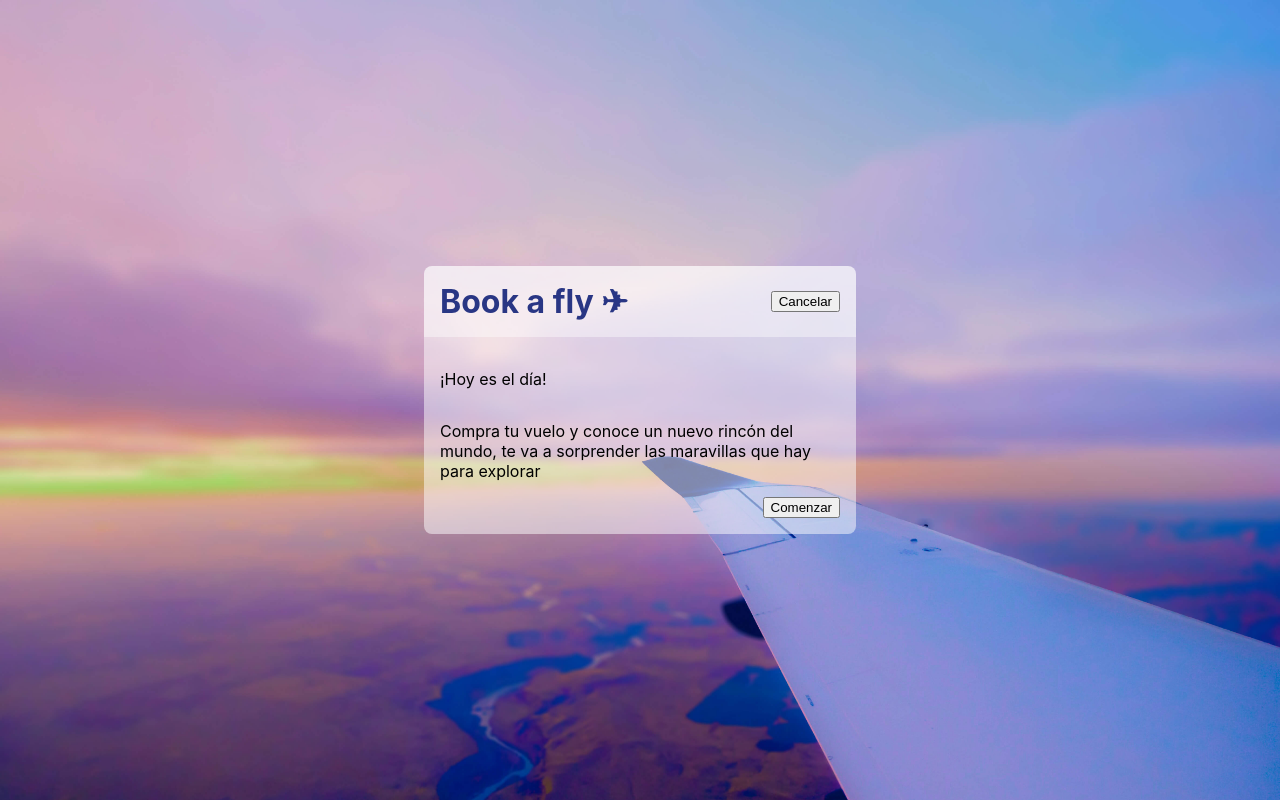
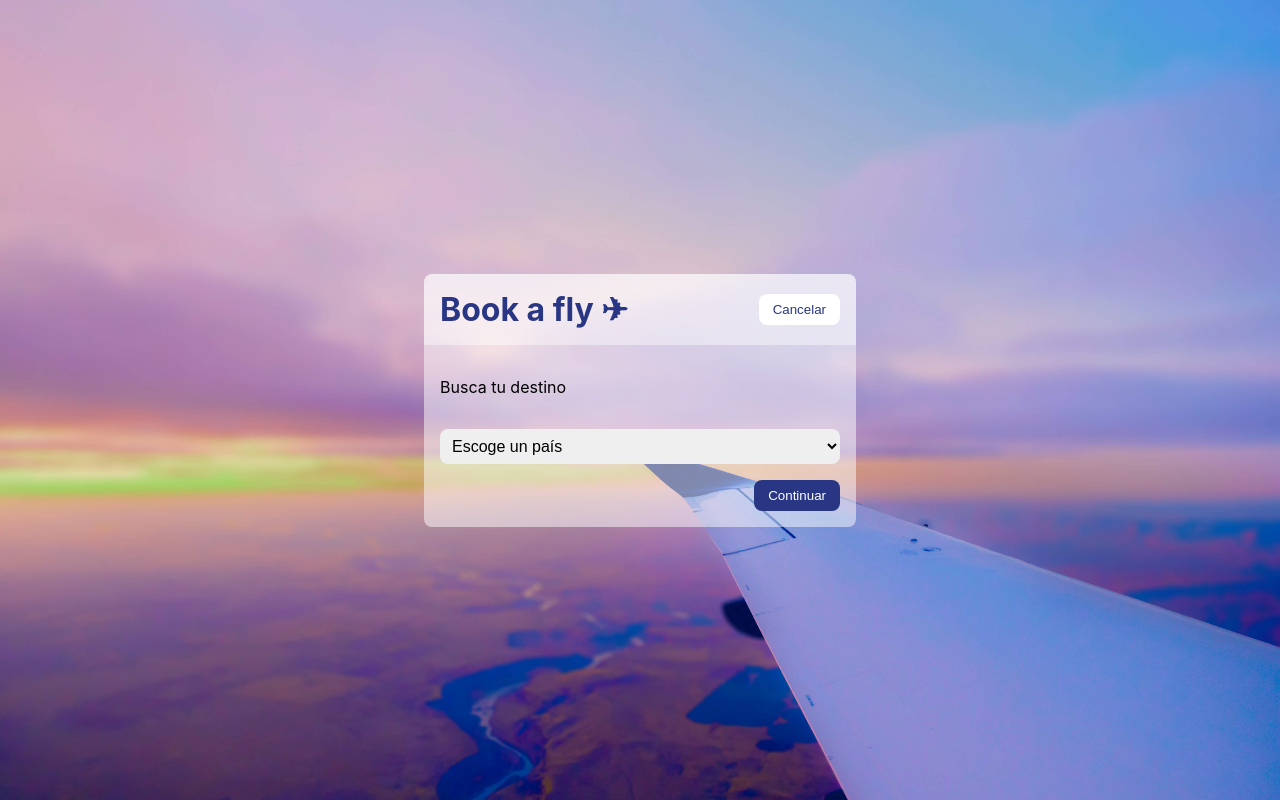
Before and after one commit to Brun02K20/cursostatemachinesreactxstate, a React (Create React App) app: page / in a window 1280 px wide. Both pictures are taken after a click on the button "Comenzar". Built offline with nearby package versions, Linux system fonts and the light colour scheme.

Commit message:
aprendiendo a implementar transiciones basicas entre estados

```diff
--- a/src/App.css
+++ b/src/App.css
@@ -36,3 +36,11 @@
     transform: rotate(360deg);
   }
 }
+
+.button {
+  background-color: #293684;
+  border: none;
+  padding: 8px 14px;
+  border-radius: 8px;
+  color: white;
+}
--- a/src/components/Nav/Nav.css
+++ b/src/components/Nav/Nav.css
@@ -16,3 +16,11 @@
     margin: 0;
     color: #293684;
 }
+
+.button-secondary {
+    background-color: white;
+    border: none;
+    padding: 8px 14px;
+    border-radius: 8px;
+    color: #293684;
+}
--- a/src/components/Nav/Nav.js
+++ b/src/components/Nav/Nav.js
@@ -3,10 +3,15 @@
 
 export const Nav = ({ state, send }) => {
 
+    // funcion que me permite dirigirme a la pantalla inicial
+    const goToWelcome = () => {
+        send({ type: "CANCEL" })
+    }
+
     return (
         <nav className='Nav'>
             <h1 className='Nav-logo'>Book a fly ✈</h1>
-            <button className='Nav-cancel button-secondary'>Cancelar</button>
+            {!state.matches("initial") && <button onClick={goToWelcome} className='Nav-cancel button-secondary'>Cancelar</button>}
         </nav>
     );
 };
--- a/src/components/Passengers/Passengers.js
+++ b/src/components/Passengers/Passengers.js
@@ -11,6 +11,10 @@
     const submit = (e) => {
         e.preventDefault();
         changeValue('');
+    }
+
+    const goToTicket = () => {
+        send({ type: "DONE" })
     }
 
     return (
@@ -35,6 +39,7 @@
                 <button
                     className='Passenger-pay button'
                     type="button"
+                    onClick={goToTicket}
                 >
                     Ver mi ticket
                 </button>
--- a/src/components/Search/Search.js
+++ b/src/components/Search/Search.js
@@ -1,7 +1,7 @@
-import React, { useState } from 'react';
+import React, { useEffect, useState } from 'react';
 import './Search.css';
 
-export const Search = ({ send, context }) => {
+export const Search = ({ send }) => {
     const [flight, setFlight] = useState('');
 
     const handleSelectChange = (event) => {
@@ -10,6 +10,15 @@
 
     const options = ['Mexico', 'Venezuela', 'Colombia'];
 
+    useEffect(() => {
+        console.log("vuelo: ", flight)
+    }, [flight])
+
+    const goToPassengers = () => {
+        console.log("continuando")
+        send({ type: "CONTINUE" })
+    }
+
     return (
         <div className='Search'>
             <p className='Search-title title'>Busca tu destino</p>
@@ -17,7 +26,7 @@
                 <option value="" disabled defaultValue>Escoge un país</option>
                 {options.map((option) => <option value={option} key={option}>{option}</option>)}
             </select>
-            <button disabled={flight === ''} className='Search-continue button'>Continuar</button>
+            <button onClick={goToPassengers} disabled={flight === ''} className='Search-continue button'>Continuar</button>
         </div>
     );
 };
--- a/src/components/Tickets/Tickets.js
+++ b/src/components/Tickets/Tickets.js
@@ -1,9 +1,9 @@
 import React from 'react';
 import './Tickets.css';
 
-export const Tickets = ({ send, context }) => {
+export const Tickets = ({ send }) => {
     const finish = () => {
-        console.log('finish');
+        send({ type: "FINISH" })
     };
 
     return (
--- a/src/components/Welcome/Welcome.js
+++ b/src/components/Welcome/Welcome.js
@@ -3,7 +3,8 @@
 
 export const Welcome = ({ send }) => {
     const startBooking = () => {
-        console.log('start booking');
+        send({ type: "START" }); // send({type: "eventoQueEsPosibleEnElEstadoActual"})
+        console.log()
     };
 
     return (
--- a/src/containers/BaseLayout/BaseLayout.js
+++ b/src/containers/BaseLayout/BaseLayout.js
@@ -1,4 +1,4 @@
-import React from 'react';
+import React, { useEffect } from 'react';
 import { useMachine } from '@xstate/react';
 import { Nav } from '../../components/Nav/Nav.js';
 import { StepsLayout } from '../StepsLayout/StepsLayout.js';
@@ -8,14 +8,18 @@
 export const BaseLayout = () => {
     const [state, send] = useMachine(bookingMachine);
 
-    console.log('nuestra maquina', state);
-    console.log('matches true', state.matches('initial'));
-    console.log('matches false', state.matches('tickets'));
-    console.log('can', state.can('FINISH'));
+    // console.log('nuestra maquina', state);
+    // console.log('matches true', state.matches('initial'));
+    // console.log('matches false', state.matches('tickets'));
+    // console.log('can', state.can('FINISH'));
+
+    useEffect(() => {
+        console.log("ESTADO ACTUAL MAQUINA: ", state.value)
+    }, [state])
     return (
         <div className='BaseLayout'>
-            <Nav />
-            <StepsLayout />
+            <Nav state={state} send={send} />
+            <StepsLayout send={send} state={state} />
         </div>
     );
 }
--- a/src/containers/StepsLayout/StepsLayout.js
+++ b/src/containers/StepsLayout/StepsLayout.js
@@ -6,8 +6,14 @@
 import './StepsLayout.css';
 
 export const StepsLayout = ({ state, send }) => {
+
+    // renderizo una pantalla u otra dependiendo del valor en la maquina de estados
     const renderContent = () => {
-        return <Welcome />;
+        if (state.matches("initial")) return <Welcome send={send} />;
+        if (state.matches("search")) return <Search send={send} />;
+        if (state.matches("tickets")) return <Tickets send={send} />;
+        if (state.matches("passengers")) return <Passengers send={send} />;
+        return null
     };
 
     return (
--- a/src/machines/bookingmachine.js
+++ b/src/machines/bookingmachine.js
@@ -12,7 +12,7 @@
         },
         search: {
             on: {
-                CONTIUNE: 'passengers',
+                CONTINUE: 'passengers',
                 CANCEL: 'initial'
             }
         },
```
